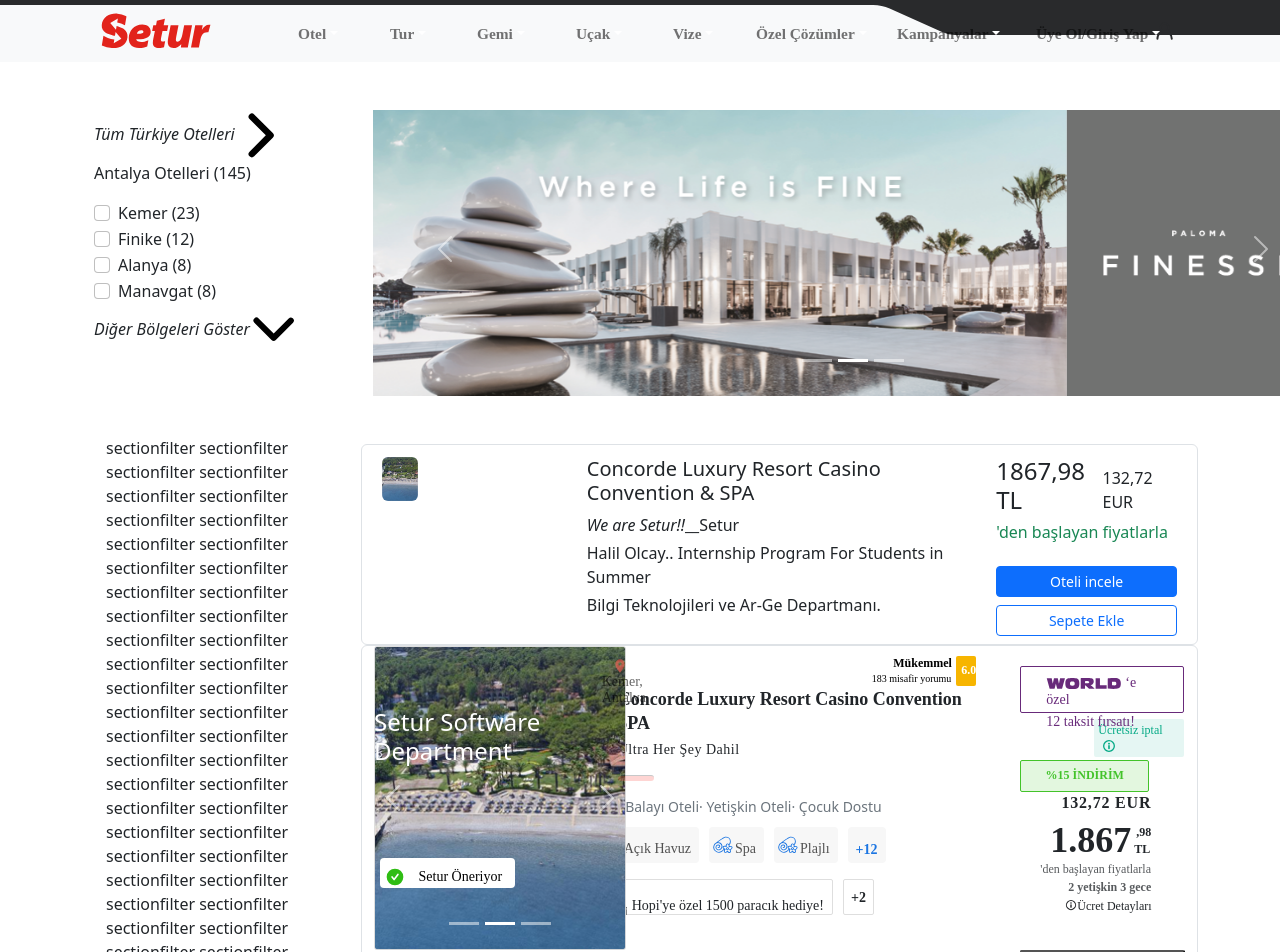
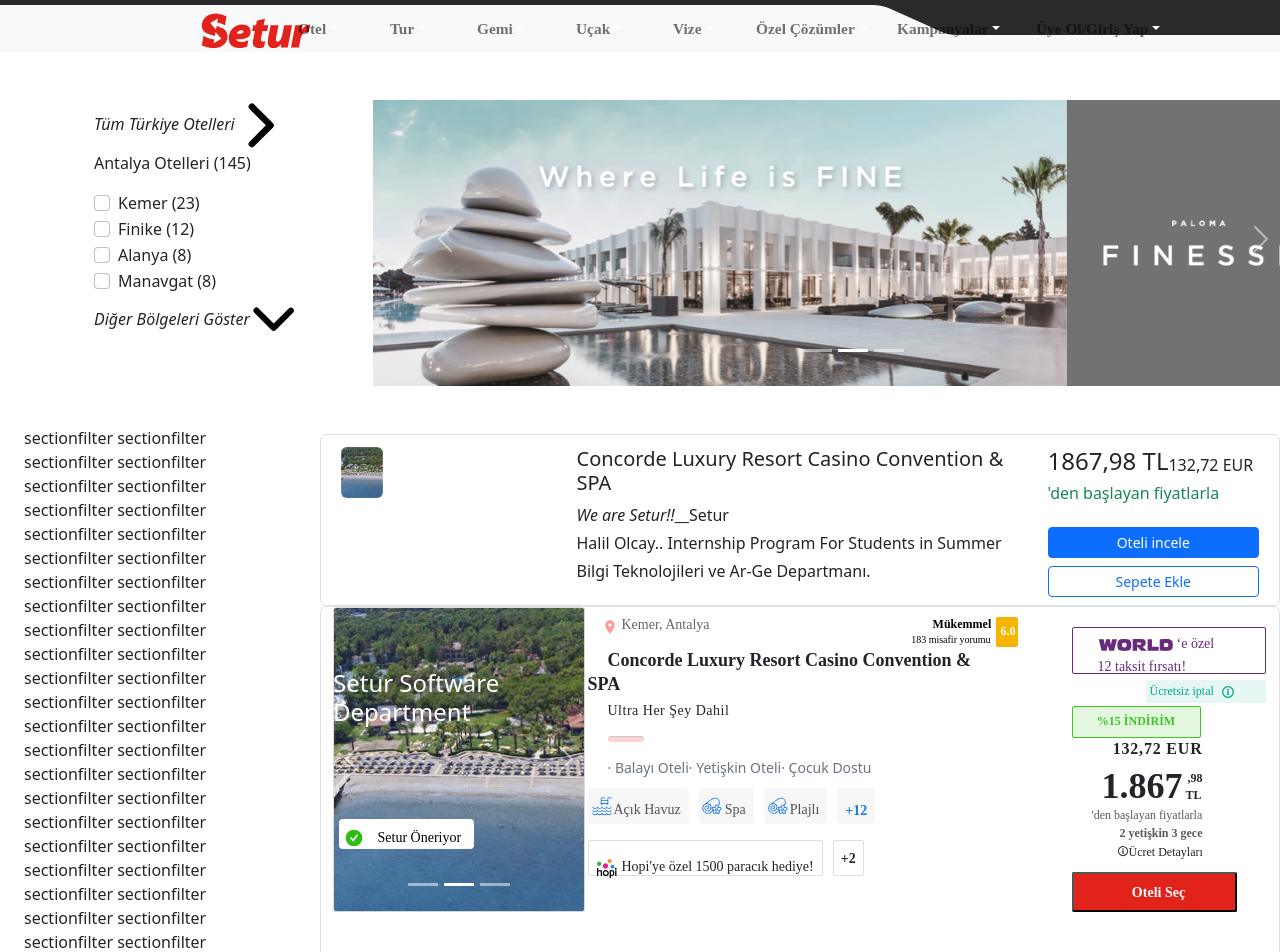
Before and after one commit to holcay92/SeturFrontendTask1, a React (Create React App) app: page / in a window 1280 px wide. Shown: the top 952 px of the page. Built offline with nearby package versions, Linux system fonts and the light colour scheme.

Commit message:
navbar media query added

```diff
--- a/src/App.js
+++ b/src/App.js
@@ -15,6 +15,7 @@ import IptalGuvenceBanner from './components/IptalGuvenceBanner'
 import TestResponsiveOtelCard from './components/TestResponsiveOtelCard'
 import TestCard from './components/TestCard'
 import UpLeftFilter from './components/UpLeftFilter'
+import MobileNavBar from './components/MobileNavBar'
 
 
 
@@ -27,8 +28,8 @@ function App() {
       {/*
 
 */}
-
-      <NavBar />
+      <MobileNavBar/>
+       <NavBar />
 
       <CarouselUp />
       <TestResponsiveOtelCard />
--- a/src/Css/NavBar.css
+++ b/src/Css/NavBar.css
@@ -1,35 +1,45 @@
-.Rectangle {
-  width: auto;
-  height: 93px;
-  margin-top: -93px;
+.DesktopNavBar {
+  background-image: url("../components/NavBarIcons/topBlackRectangle.svg"), url("../components/NavBarIcons/topBlackShape.svg");
+  background-repeat: no-repeat;
+  background-position-x: right;
+  background-position-y: top;
+  display: none;
+}
 
-  box-shadow: inset 0 -1px 0 0 rgba(41, 42, 44, 0.15);
-  background-color: #ffff;
+.MobileNavBar {
+  display: flex;
+}
 
+@media(min-width:1200px) {
+  .DesktopNavBar {
+    display: revert;
   }
-.halil{
-  background-image: url("../components/NavBarIcons/topBlackRectangle.svg"),url("../components/NavBarIcons/topBlackShape.svg") ;
+  .MobileNavBar {
+    display: none;
+  }
+}
 
-  background-repeat: no-repeat;
-  background-position-x: right ;
-  background-position-y: top;
-}
-.navBarhorizontal{
+
+
+.navBarhorizontal {
   display: flex;
   flex-direction: row;
 }
-.navBarhorizontalInBlack{
+
+.navBarhorizontalInBlack {
   display: flex;
   flex-direction: row;
   margin-left: 390px;
 }
-.phoneIcon{
+
+.phoneIcon {
   width: 20px;
   height: 20px;
   margin: 1px 10px 0 0;
   object-fit: contain;
 }
-.phoneNumber{
+
+.phoneNumber {
   width: 66px;
   height: 20px;
   font-family: SourceSansPro;
@@ -41,7 +51,8 @@
   letter-spacing: normal;
   color: #fff;
 }
-.yetkiliAcenteler{
+
+.yetkiliAcenteler {
   width: auto;
   height: 18px;
   margin-left: 20px;
@@ -56,7 +67,8 @@
   text-align: right;
   color: #fff;
 }
-.seturServisTuristikAS{
+
+.seturServisTuristikAS {
   width: 87px;
   height: 21px;
   margin: 1px 0 0 20px;
@@ -70,10 +82,11 @@
   text-align: right;
   color: #fff;
 }
-.navBarBackground{
-  background-image: url("../components/NavBarIcons/topBlackRectangle.svg"),url("../components/NavBarIcons/topBlackShape.svg") ;
+
+.navBarBackground {
+  background-image: url("../components/NavBarIcons/topBlackRectangle.svg"), url("../components/NavBarIcons/topBlackShape.svg");
   background-repeat: no-repeat;
-  background-position-x: right ;
+  background-position-x: right;
   background-position-y: top;
 }
 
@@ -84,6 +97,7 @@
   object-fit: contain;
   background-color: var(--dark-grey);
 }
+
 img.topBlackShape {
   width: 435;
   height: 35px;
@@ -93,16 +107,18 @@
   background-color: var(--dark-grey);
 }
 
-  img.Setur-logo {
+.Setur-logo {
   margin-left: 100px;
   width: 112px;
   height: 36px;
   object-fit: contain;
   background-color: var(--tomato);
 }
-  .Otel::after{
+
+.Otel::after {
   display: none;
 }
+
 .Otel {
   width: 28px;
   height: 19px;
@@ -118,12 +134,15 @@
   color: var(--dark-grey);
 
 }
+
 .Otel>a::after {
   color: #ffff;
 }
+
 .Tur>a::after {
   color: #ffff;
 }
+
 .Gemi>a::after {
   color: #ffff;
 }
@@ -131,6 +150,7 @@
 .Ucak>a::after {
   color: #ffff;
 }
+
 .Vize>a::after {
   color: #ffff;
 }
@@ -138,6 +158,7 @@
 .OzelCozumler>a::after {
   color: #ffff;
 }
+
 .Kampanyalar>a::after {
   color: #ffff;
 }
@@ -159,8 +180,9 @@
   letter-spacing: normal;
   text-align: center;
   color: var(--dark-grey);
-    content:none
+  content: none
 }
+
 .Gemi {
   width: 35px;
   height: 19px;
@@ -175,6 +197,7 @@
   text-align: center;
   color: var(--dark-grey);
 }
+
 .Ucak {
   width: 33px;
   height: 19px;
@@ -189,6 +212,7 @@
   text-align: center;
   color: var(--dark-grey);
 }
+
 .Vize {
   width: 27px;
   height: 19px;
@@ -203,6 +227,7 @@
   text-align: center;
   color: var(--dark-grey);
 }
+
 .OzelCozumler {
   width: 95px;
   height: 19px;
@@ -218,6 +243,7 @@
   color: var(--dark-grey);
 
 }
+
 .Kampanyalar {
   width: 89px;
   height: 19px;
@@ -232,12 +258,13 @@
   text-align: center;
   color: var(--dark-grey);
 }
+
 .UyeOlGirisYap {
   width: 116px;
   height: 20px;
 
   margin: 0px 10px 0px 50px;
-      font-family:SourceSansPro;
+  font-family: SourceSansPro;
   font-size: 15.4px;
   font-weight: 600;
   font-stretch: normal;
--- a/src/Css/OtelCard1Image.css
+++ b/src/Css/OtelCard1Image.css
@@ -1,8 +1,16 @@
+
+@media(min-width: 1200px) {
+  .HotelCard {
+    orientation: vertical;
+  }
+}
+.HotelCard{
+  orientation: landscape;
+}
 .ImageCard {
     width: 252px;
     height: 305px;
     image-orientation: from-image;
-
 
   }
 
--- a/src/Css/OtelCard3Pricing.css
+++ b/src/Css/OtelCard3Pricing.css
@@ -269,3 +269,8 @@
     letter-spacing: normal;
     color: #fff;
 }
+.btn btn-primary btn-sm {
+
+    box-shadow: 0 10px 30px 0 var(--orangey-red-50);
+    background-color: #e2231b;
+}
--- a/src/Css/carouselUp.css
+++ b/src/Css/carouselUp.css
@@ -1,7 +1,6 @@
 .Carousel {
   width: 960px;
   height: 278px;
-
   display: none;
   border-radius: 2px;
   background-color: #8f8f8f;
@@ -9,7 +8,11 @@
   -moz-background-size: cover;
   -o-background-size: cover;
   background-size: cover;
-
+}
+@media (min-width: 1200px) {
+  .Carousel {
+    display:revert
+  }
 }
 .Carousel.Item {
   width: auto;
@@ -23,9 +26,3 @@
   background-size: cover;
 
 }
-  @media (min-width: 1200px) {
-    .Carousel {
-      display:revert
-    }
-
-  }
--- /dev/null
+++ b/src/components/MobileNavBar.js
@@ -0,0 +1,33 @@
+import React from 'react'
+import Container from 'react-bootstrap/Container';
+import Navbar from 'react-bootstrap/Navbar';
+import NavDropdown from 'react-bootstrap/NavDropdown';
+import seturlogo from './NavBarIcons/setur-logo.svg';
+import personicon from './NavBarIcons/icon-person.svg';
+import phoneIcon from './NavBarIcons/phoneIcon.svg';
+
+function MobileNavBar() {
+    return (
+        <div className='MobileNavBar'>
+
+            <Navbar bg="light" variant="ligth">
+                <Container>
+                    <Navbar.Brand href="#home">
+                        <img
+                            alt=""
+                            src={seturlogo}
+                            className="Setur-logo"
+                        />{' '}
+                        SeturMobileNavBar
+                    </Navbar.Brand>
+                </Container>
+            </Navbar>
+        </div>
+
+
+    );
+
+
+}
+
+export default MobileNavBar
--- a/src/components/NavBar.js
+++ b/src/components/NavBar.js
@@ -7,9 +7,8 @@ import phoneIcon from './NavBarIcons/phoneIcon.svg';
 
 function NavBar() {
   return (
-    <div >
-      <Navbar className="halil" bg="light"  >
-        <div className='navBarhorizontal'>
+    <div className="DesktopNavBar">
+      <Navbar className="DesktopNavBar" bg="light"  >
         <div className='navBarhorizontal'>
           <Navbar.Brand className='Setur-logo' href="https://www.setur.com.tr">
             <img src={seturlogo} className="Setur-logo" alt="some value" /></Navbar.Brand>
@@ -43,11 +42,9 @@ function NavBar() {
               <p>Belge No: 728</p>
             </div>
           </div>
-
         </div>
-
+      </Navbar>
     </div>
-      </Navbar></div>
   );
 }
 
--- a/src/components/TestCard.js
+++ b/src/components/TestCard.js
@@ -149,9 +149,11 @@ function TestCard() {
                             <h4 className="mr-1"></h4><span className="strike-text"></span>
                         </div>
                         <h6 className="text-success"></h6>
-                        <div className="d-flex flex-row mt-5">
-                            <button className="OteliSecButton" > <p className="OteliSec">Oteli Seç</p> </button>
+                        <div className="d-flex flex-column mt-4">
+                            <button className="OteliSecButton" type="button"  > <p className="OteliSec">Oteli Seç</p> </button>
                         </div>
+                        <div className="d-flex flex-column mt-4"><button className="btn btn-primary btn-sm" type="button">Oteli incele</button><button className="btn btn-outline-primary btn-sm mt-2" type="button">Sepete Ekle</button></div>
+
                     </div>
                 </div>
                 {/* example hotel card */}
--- a/src/components/TestResponsiveOtelCard.js
+++ b/src/components/TestResponsiveOtelCard.js
@@ -8,12 +8,13 @@ import UpFilter2 from './UpFilter2';
 function TestResponsiveOtelCard() {
     return (
 
-        <div className="container mt-5 mb-5">
+        <div className="HotelCard">
             <div className="d-flex justify-content-center row">
                 <div className="col-md-12 col-sm-12 row">
                     {/*FILTER SECTION*/}
-                    <UpFilter2 />
-
+                    <div className='col-md-3'>
+                        <UpFilter2 />
+                    </div>
                     {/*OTEL CARD*/}
                     <div className="col-md-9">
 
--- a/src/components/UpFilter2.js
+++ b/src/components/UpFilter2.js
@@ -3,7 +3,7 @@ import React from 'react'
 function UpFilter2() {
     return (
 
-        < div className = "col-md-3" >
+        < div className = "col-md-12" >
             <div className="container mb-5">
                 <div className="row-md-4">
                     sectionfilter sectionfilter sectionfilter sectionfilter sectionfilter sectionfilter sectionfilter sectionfilter sectionfilter sectionfilter sectionfilter sectionfilter sectionfilter sectionfilter sectionfilter sectionfilter sectionfilter sectionfilter sectionfilter sectionfilter sectionfilter sectionfilter sectionfilter sectionfilter sectionfilter sectionfilter sectionfilter sectionfilter sectionfilter sectionfilter sectionfilter sectionfilter sectionfilter sectionfilter sectionfilter sectionfilter sectionfilter sectionfilter sectionfilter sectionfilter sectionfilter sectionfilter sectionfilter sectionfilter sectionfilter sectionfilter sectionfilter sectionfilter sectionfilter sectionfilter sectionfilter sectionfilter sectionfilter sectionfilter sectionfilter sectionfilter sectionfilter sectionfilter sectionfilter sectionfilter sectionfilter sectionfilter sectionfilter sectionfilter sectionfilter sectionfilter sectionfilter sectionfilter sectionfilter sectionfilter section
```
Lines whose indentation alone changed are shown as unchanged.
